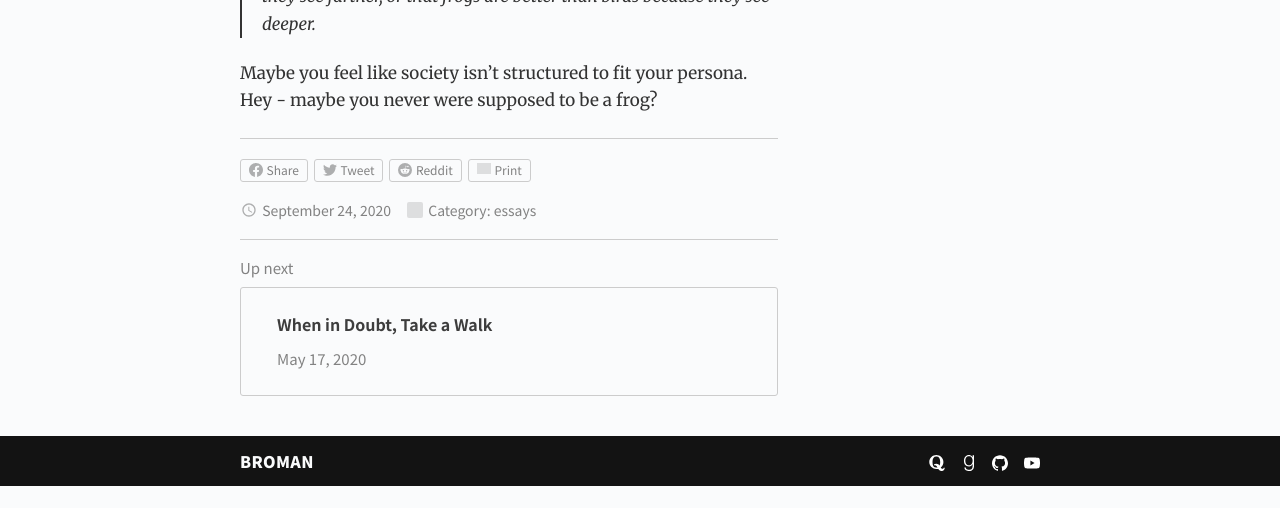
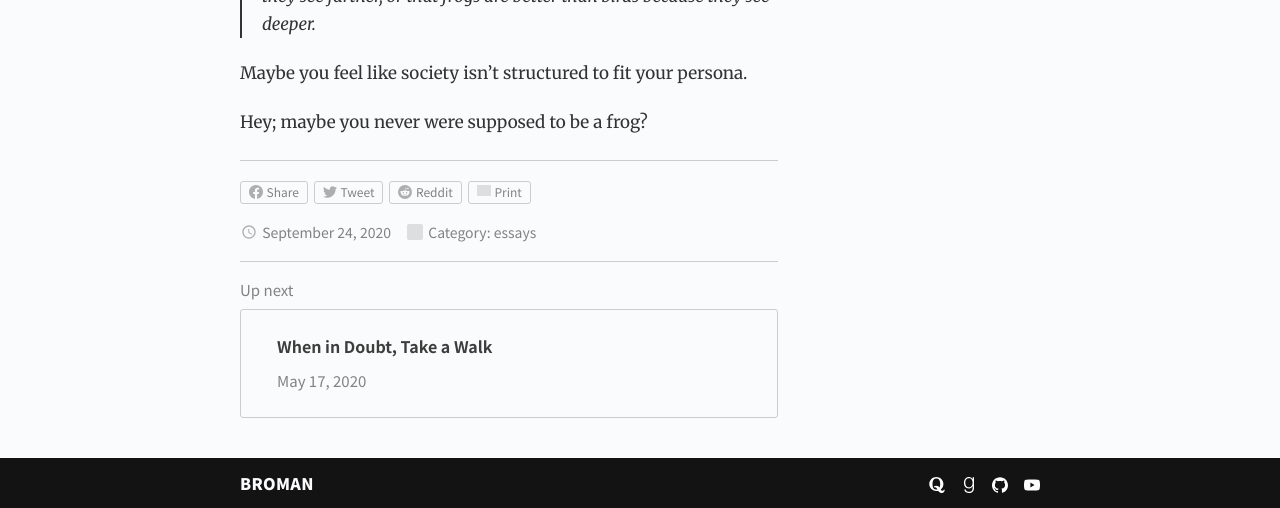
Before and after one commit to gdbroman/broman.blog, a Jekyll site: the page built from _posts/2020/2020-09-24-frog.md, in a window 1280 px wide and 900 px high, scrolled down 618 px, cut to the strip 392-900 px from the top of the window. Built offline with Jekyll 4.4.1, drawn with Linux system fonts in a browser that asks for light colours; before the commit the page ends 1496 px from its top, so only the background shows below that; grey boxes are pictures that could not be loaded.

Commit message:
revision

```diff
--- a/_posts/2020/2020-09-24-frog.md
+++ b/_posts/2020/2020-09-24-frog.md
@@ -15,4 +15,6 @@ Society incentivizes frogness in the short-term, whilst birds are naturally cons
 
 > It makes no sense to claim that birds are better than frogs because they see farther, or that frogs are better than birds because they see deeper.
 
-Maybe you feel like society isn't structured to fit your persona. Hey - maybe you never were supposed to be a frog?
+Maybe you feel like society isn't structured to fit your persona.
+
+Hey; maybe you never were supposed to be a frog?
```
